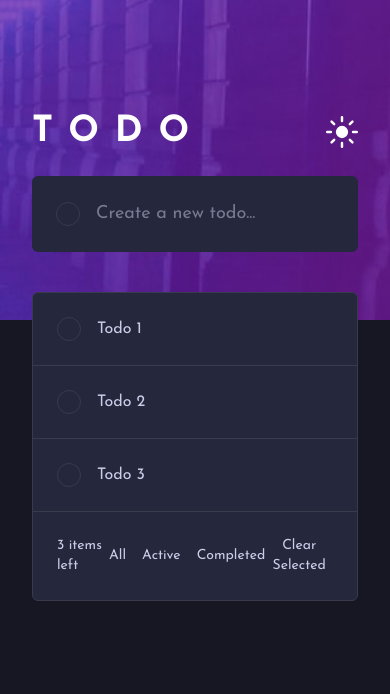
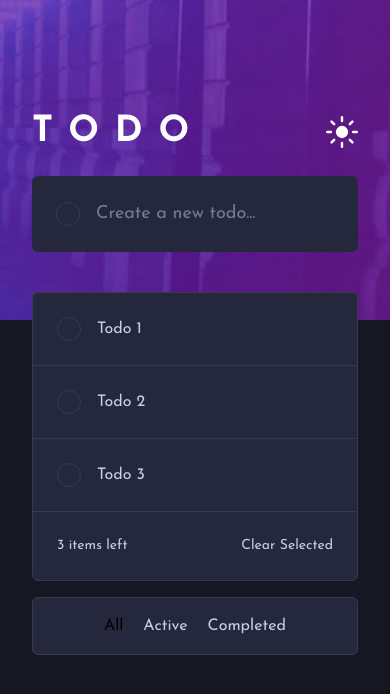
Before and after one commit to Chrysthy/react-task-manager, a React (Vite) app: page / in a window 390 px wide. Shown: the top 694 px of the page. Built offline with nearby package versions, Linux system fonts and the light colour scheme.

Commit message:
fix: ajustar estrutura do componente TodoList para melhor legibilidade

```diff
--- a/src/components/TodoList/index.tsx
+++ b/src/components/TodoList/index.tsx
@@ -13,6 +13,7 @@ const TodoList = () => {
     const config = themeConfig[theme].todo;
 
     return (
+        <>
             <div className={`${config.background} border ${config.border} rounded-md`}>
                 <ul>
                     {todos.map((todo) => (
@@ -28,7 +29,7 @@ const TodoList = () => {
                 <div className={`text-sm flex items-center justify-between p-6 ${config.textColor} rounded-b-md`}>
                     <p>{todos.length} items left</p>
 
-                <div className="flex gap-4">
+                    <div className="hidden sm:flex gap-4">
                         <button>All</button>
                         <button className={config.textColor}>Active</button>
                         <button className={config.textColor}>Completed</button>
@@ -36,7 +37,20 @@ const TodoList = () => {
 
                     <button className={config.textColor}>Clear Selected</button>
                 </div>
+
+
+
             </div>
+
+            <div className={`flex justify-center gap-5 py-4 rounded-md mt-4 ${config.background} border ${config.border} rounded-md sm:hidden`}>
+
+                <button>All</button>
+                <button className={config.textColor}>Active</button>
+                <button className={config.textColor}>Completed</button>
+
+            </div>
+
+        </>
     )
 }
 
```
Lines whose indentation alone changed are shown as unchanged.
